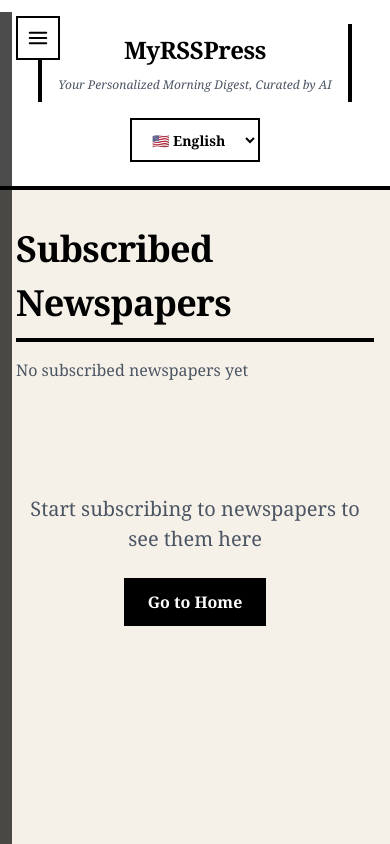
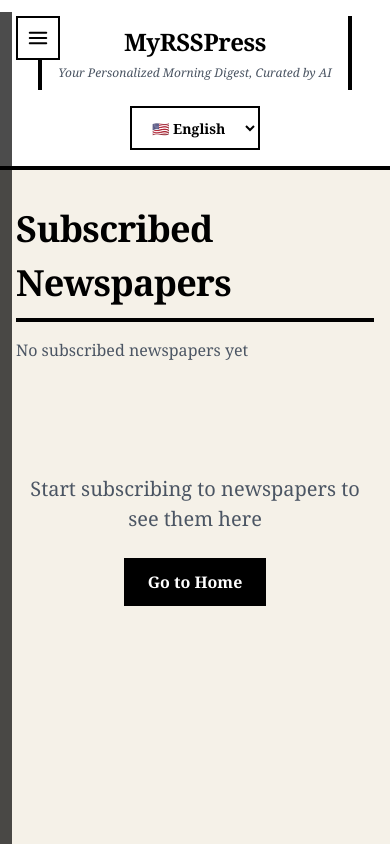
Before and after one commit to kumagaias/my-rss-press, a Next.js app in the folder frontend/: page /subscribe in a window 390 px wide. Shown: the top 844 px of the page. Built offline with nearby package versions, Linux system fonts and the light colour scheme.

Commit message:
Make header more compact
- Reduced vertical padding from py-6 to py-4
- Removed mb-2 from h1, added mt-1 to tagline
- Header now matches original compact design

```diff
--- a/frontend/components/ui/Header.tsx
+++ b/frontend/components/ui/Header.tsx
@@ -13,13 +13,13 @@ export function Header({ locale, onLocaleChange }: HeaderProps) {
 
   return (
     <header className="border-b-4 border-black bg-white">
-      <div className="max-w-7xl mx-auto px-4 py-6">
+      <div className="max-w-7xl mx-auto px-4 py-4">
         <div className="flex flex-col sm:flex-row justify-center items-center relative gap-4 sm:gap-0">
           <Link href="/" className="block text-center hover:opacity-80 transition-opacity border-l-4 border-r-4 border-black px-4 py-2">
-            <h1 className="text-2xl sm:text-4xl font-serif font-black mb-2">
+            <h1 className="text-2xl sm:text-4xl font-serif font-black">
               {t.appName}
             </h1>
-            <p className="text-xs sm:text-sm text-gray-600 italic">
+            <p className="text-xs sm:text-sm text-gray-600 italic mt-1">
               {t.appTagline}
             </p>
           </Link>
```
